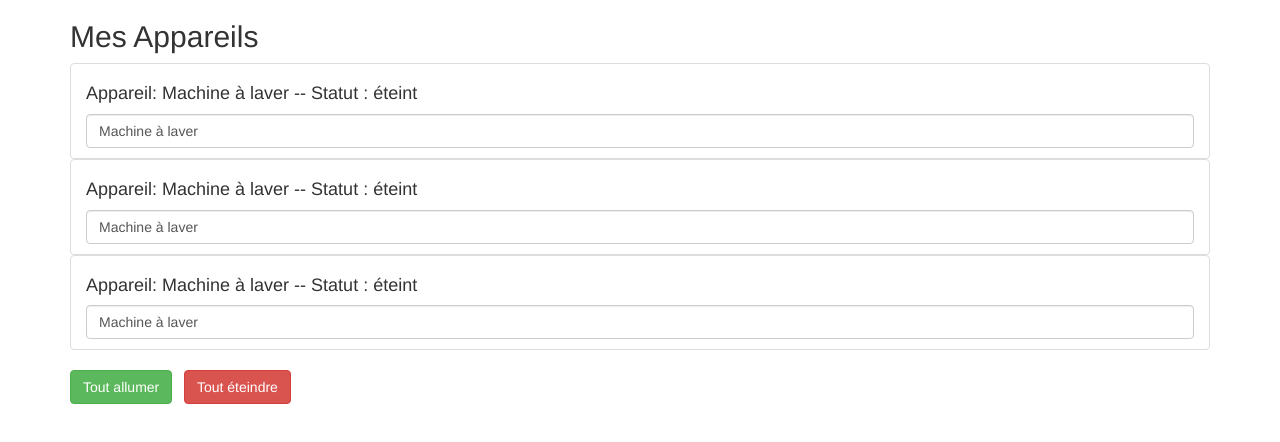
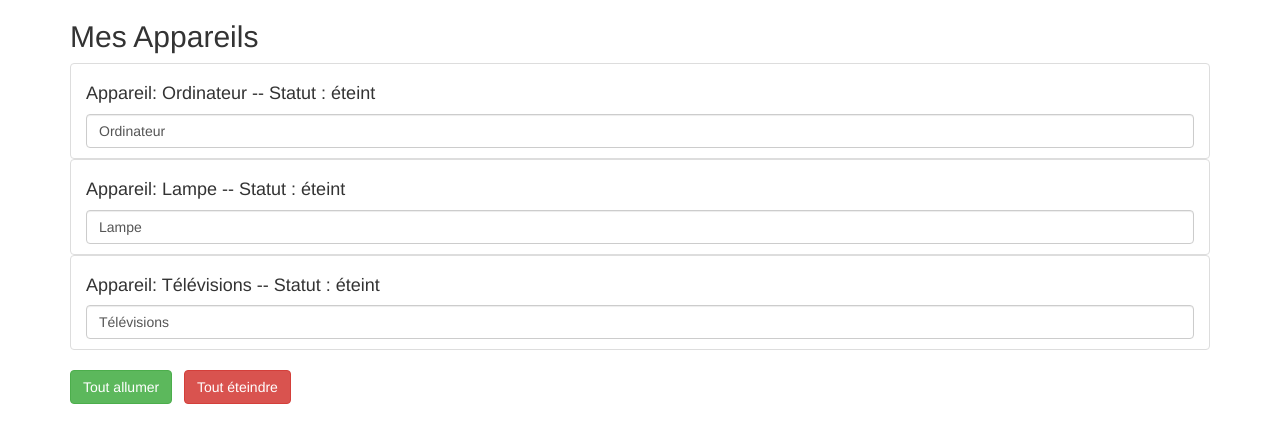
Before and after one commit to AtlasGrnt/MyAngular, an Angular app: page / in a window 1280 px wide. Shown: the top 442 px of the page. Built offline with nearby package versions, Linux system fonts and the light colour scheme.

Commit message:
FEAT Adding two way binding  for appareilName et appareilStatus

```diff
--- a/src/app/app.component.html
+++ b/src/app/app.component.html
@@ -3,9 +3,9 @@
     <div class="col-xs-12">
       <h2>Mes Appareils</h2>
       <ul class="list-group">
-        <app-appareil></app-appareil>
-        <app-appareil></app-appareil>
-        <app-appareil></app-appareil>
+        <app-appareil [appareilName]="appareilOne" [appareilStatus]="'éteint'"></app-appareil>
+        <app-appareil [appareilName]="appareilTwo" [appareilStatus] = "'éteint'"></app-appareil>
+        <app-appareil [appareilName]="appareilThree" [appareilStatus] = "'éteint'"></app-appareil>
       </ul>
       <button class="btn btn-success" [disabled]="!isAuth" (click)="onAllumer()">Tout allumer</button>
       &nbsp;
--- a/src/app/app.component.ts
+++ b/src/app/app.component.ts
@@ -7,6 +7,9 @@ import { Component } from '@angular/core';
 })
 export class AppComponent {
   isAuth = false;
+  appareilOne = 'Ordinateur';
+  appareilTwo = 'Lampe';
+  appareilThree = 'Télévisions';
   constructor(){
     setTimeout(
       () => {
--- a/src/app/appareil/appareil.component.ts
+++ b/src/app/appareil/appareil.component.ts
@@ -1,4 +1,4 @@
-import { Component, OnInit } from '@angular/core';
+import { Component, OnInit, Input } from '@angular/core';
 
 @Component({
   selector: 'app-appareil',
@@ -7,8 +7,8 @@ import { Component, OnInit } from '@angular/core';
 })
 export class AppareilComponent implements OnInit {
 
-  appareilName = 'Machine à laver';
-  appareilStatus = 'éteint';
+  @Input() appareilName: string;
+  @Input() appareilStatus: string;
 
   constructor() { }
 
```
